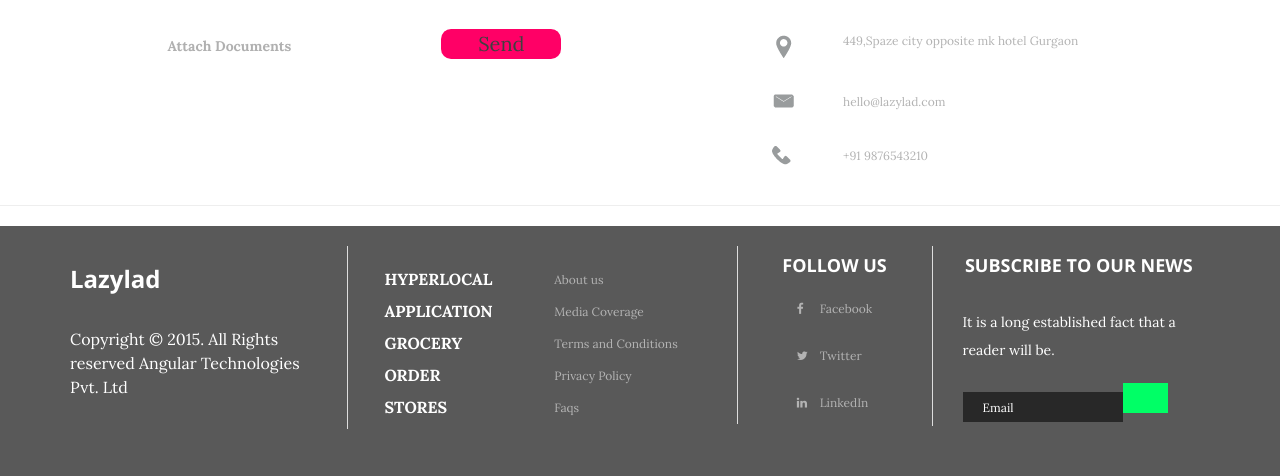
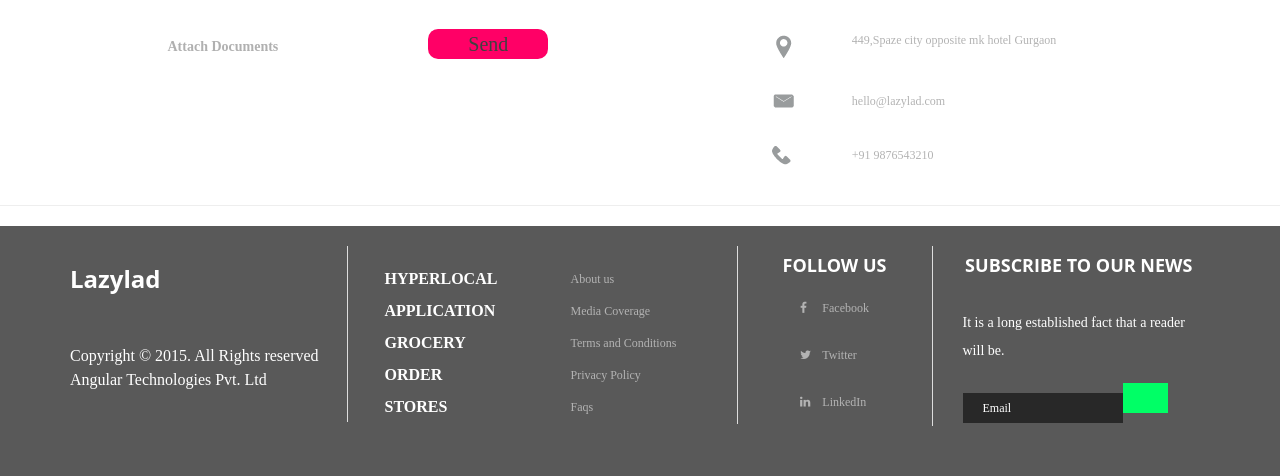
Before and after one commit to subhash-iiitm/lazylad-frontend, a PHP site: page /contact.html in a window 1280 px wide. Shown: the part 478-954 px from the top of the page. Run offline with PHP 8.4, Linux system fonts and the light colour scheme; some libraries are stand-ins or nearby versions.

Commit message:
footer for contact

```diff
--- a/contact.html
+++ b/contact.html
@@ -43,8 +43,7 @@
     <!-- Custom Fonts -->
 
     <link href="http://maxcdn.bootstrapcdn.com/font-awesome/4.1.0/css/font-awesome.min.css" rel="stylesheet" type="text/css">
-    <link href='http://fonts.googleapis.com/css?family=Lora:400,700,400italic,700italic' rel='stylesheet' type='text/css'>
-    <link href='http://fonts.googleapis.com/css?family=Open+Sans:300italic,400italic,600italic,700italic,800italic,400,300,600,700,800' rel='stylesheet' type='text/css'>
+
 
     <!-- HTML5 Shim and Respond.js IE8 support of HTML5 elements and media queries -->
     <!-- WARNING: Respond.js doesn't work if you view the page via file:// -->
--- a/css/custom.css
+++ b/css/custom.css
@@ -72,6 +72,7 @@
 input.contact[type=email]{
 	color: black;
 	padding-left: 20px;
+	font-size: 20px;
 }
 input.foot[type=email]{
 	color: white;
@@ -82,6 +83,7 @@
 input.contact[type=text]{
 	color: black;
 	padding-left: 20px;
+	font-size: 20px;
 
 }
 
--- a/footer-contact.html
+++ b/footer-contact.html
@@ -4,7 +4,7 @@
 
 				<div class="right_borders col-md-3">
 					<h3 style="color:White"><b>Lazylad</b></h3>
-					<div style="margin-top:35px;"><p class="copyrights">Copyright &copy; 2015. All Rights reserved Angular Technologies Pvt. Ltd</p></div>
+					<div style="margin-top:52px;"><p class="copyrights">Copyright &copy; 2015. All Rights reserved Angular Technologies Pvt. Ltd</p></div>
 				</div>
 
 				<div class="right_borders col-md-4" >
--- a/footer.html
+++ b/footer.html
@@ -103,7 +103,7 @@
 						<div class="row">
 							<div class="col-md-2">
 							</div>
-							<div class="col-md-10"><span style="color:white;font-size:14px;">SHOW MAP &nbsp; &nbsp;&nbsp; &nbsp;&nbsp;&nbsp;&nbsp;  <img src="img/footer_icons/footer-01.png" style="width:90px;height:60px;" /></span></div>
+							<div class="col-md-10"><span style="color:white;font-size:14px;">SHOW MAP &nbsp; &nbsp;&nbsp; &nbsp;&nbsp;&nbsp;&nbsp;  <img src="img/footer_icons/footer-01.png" style="width:90px;height:60px;float:right" /></span></div>
 						</div>
 
 					</center>
```
